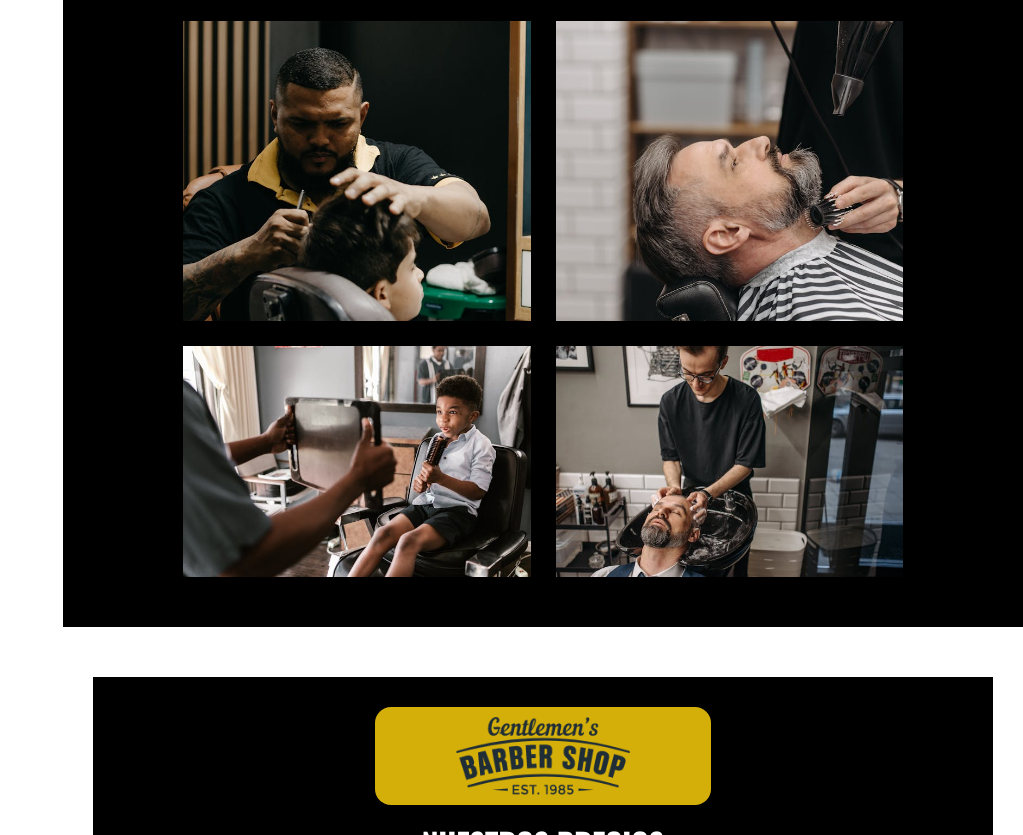
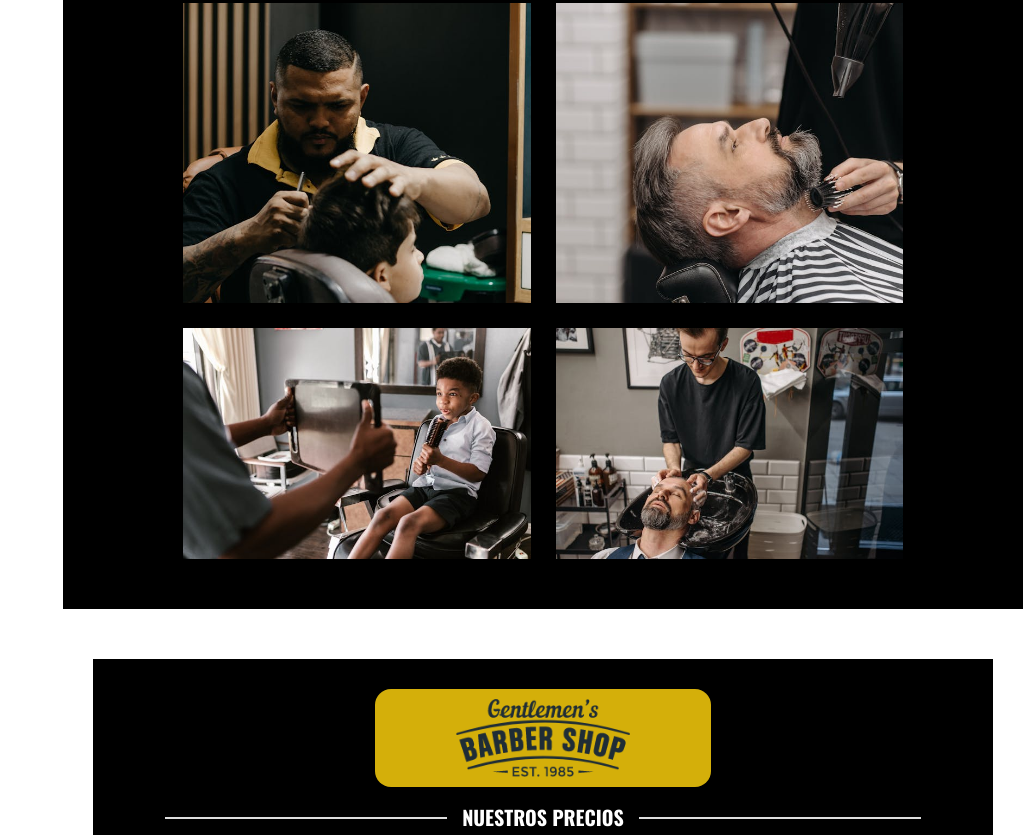
Before and after one commit to crisb313/barber-template-3rd, a plain HTML site: page index.html in a window 1280 px wide. Shown: the part 1965-2800 px from the top of the page, without its empty margins (257-1280 px from the left). Drawn offline with nearby package versions, Linux system fonts and the light colour scheme.

Commit message:
styles.css modifcado

```diff
--- a/styles.css
+++ b/styles.css
@@ -221,10 +221,11 @@ margin-bottom: 35px;
     display: flex;
     padding: 50px 30px;
     flex-direction: column;
+    align-items: center;
 }
 
 .tag{
-    font-size: 2rem;
+    font-size: 1.5rem;
     width: 100%;
     padding: 10px 15px;
     text-align: center;
@@ -387,6 +388,7 @@ margin-bottom: 35px;
 
 .price-list .tag h2{
     text-wrap: nowrap;
+    font-size: 20px;
 }
 
 .price-list h2 span{
@@ -635,4 +637,12 @@ transition: 0.3s;
     .footer{
         flex-direction: row;
     }
+
+    .price-list .tag h2{
+        font-size: auto;
+    }
+
+    .tag {
+        font-size: 1.75rem;
+    }
 }
```
